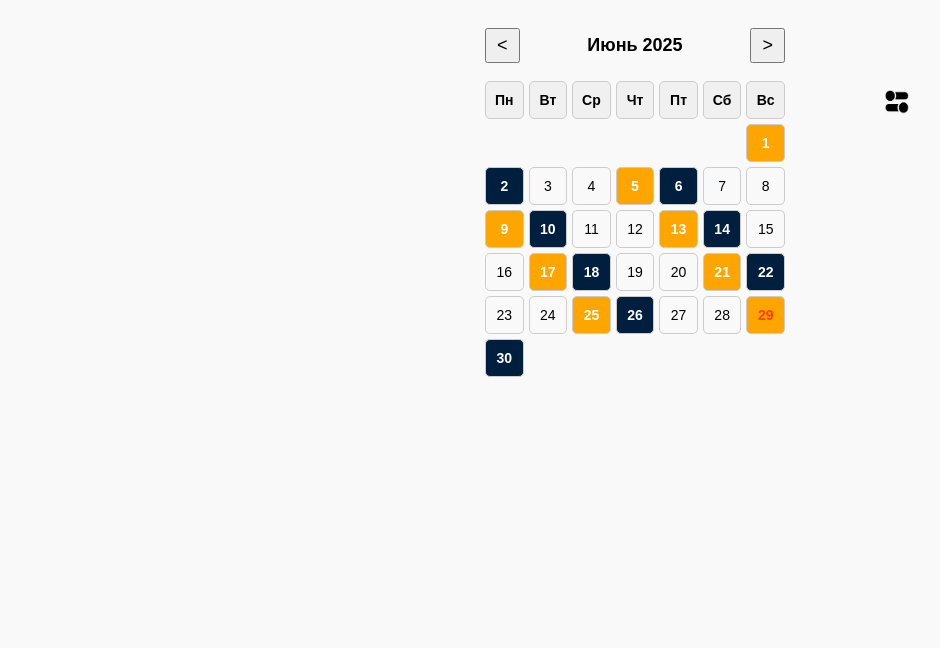
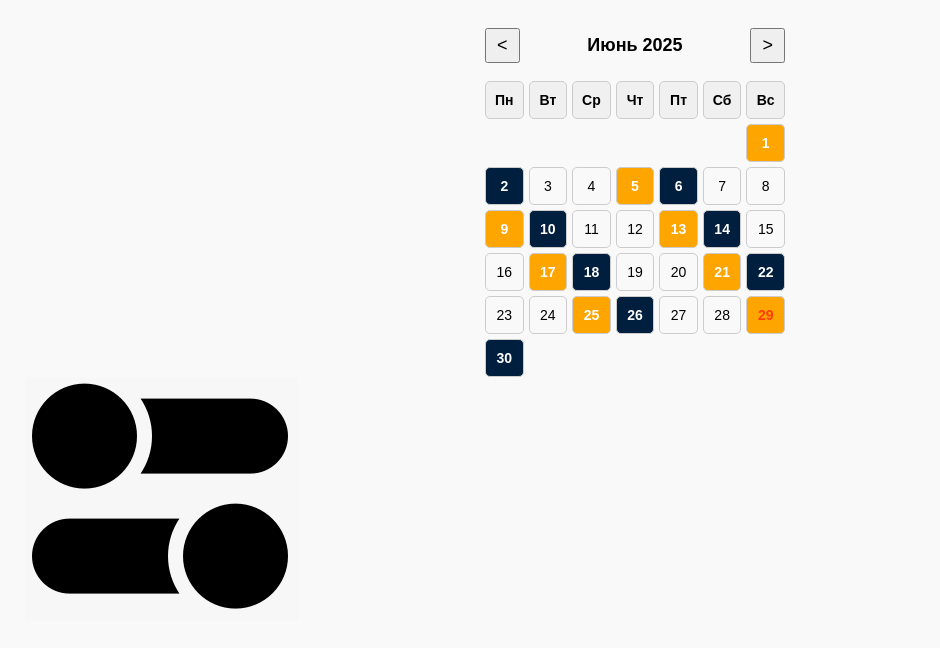
Before and after one commit to Maksim-47/my-project-moth.github.io, a plain HTML site: page index.html in a window 1280 px wide. Shown: the whole page, without its empty margins (5-945 px from the left). Drawn offline with Linux system fonts and the light colour scheme.

Commit message:
Update style.css

```diff
--- a/style.css
+++ b/style.css
@@ -71,14 +71,14 @@ body {
   margin-left: 10px;
 }
 
-.feature-icon {
+/* .feature-icon {
   position: relative;
   right: -860px;
   top: -287px;
   width: 24px;
   height: 24px;
   cursor: pointer;
-}
+} */
 
 .feature-popup {
   position: relative;
```
